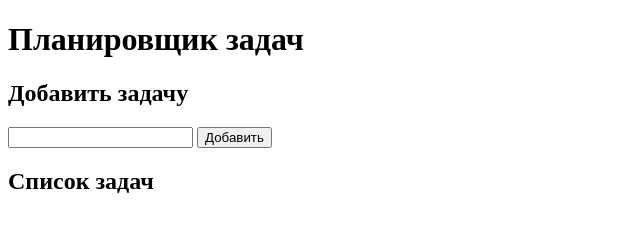
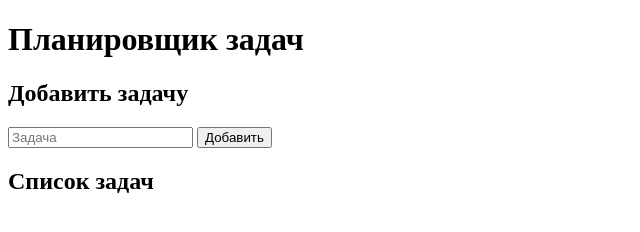
Before and after one commit to Freyanord/Week-15.1_JS, a plain HTML site: page index.html in a window 1280 px wide. Shown: the full height of the page, 0-640 px from the left. Drawn offline with Linux system fonts and the light colour scheme.

Commit message:
Сorrect

```diff
--- a/index.html
+++ b/index.html
@@ -12,7 +12,7 @@
         <h1>Планировщик задач</h1>
         <div class="task">
             <h2>Добавить задачу</h2>
-            <input type="text" class="i-1" >
+            <input type="text" placeholder="Задача" class="i-1" >
             <button class="b-1">Добавить</button>
         </div>
         <div class="tasklist">
```
